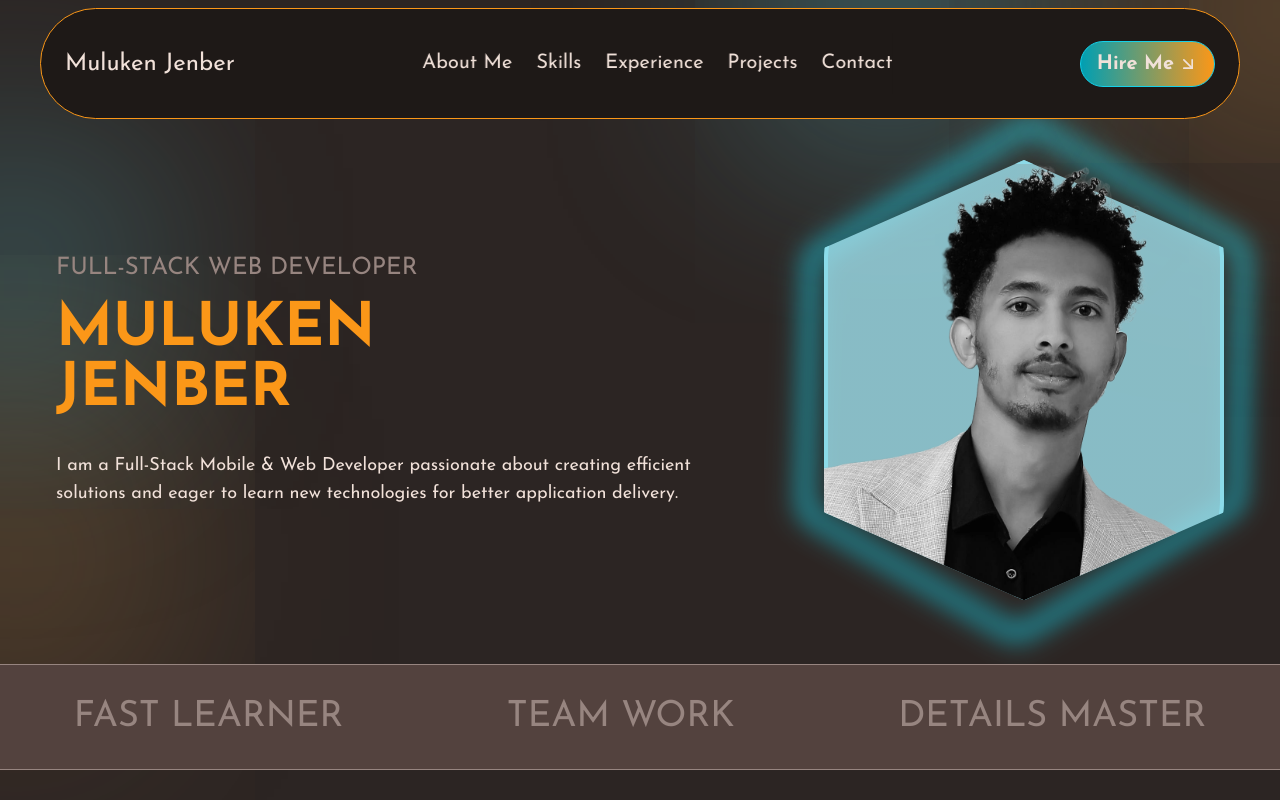
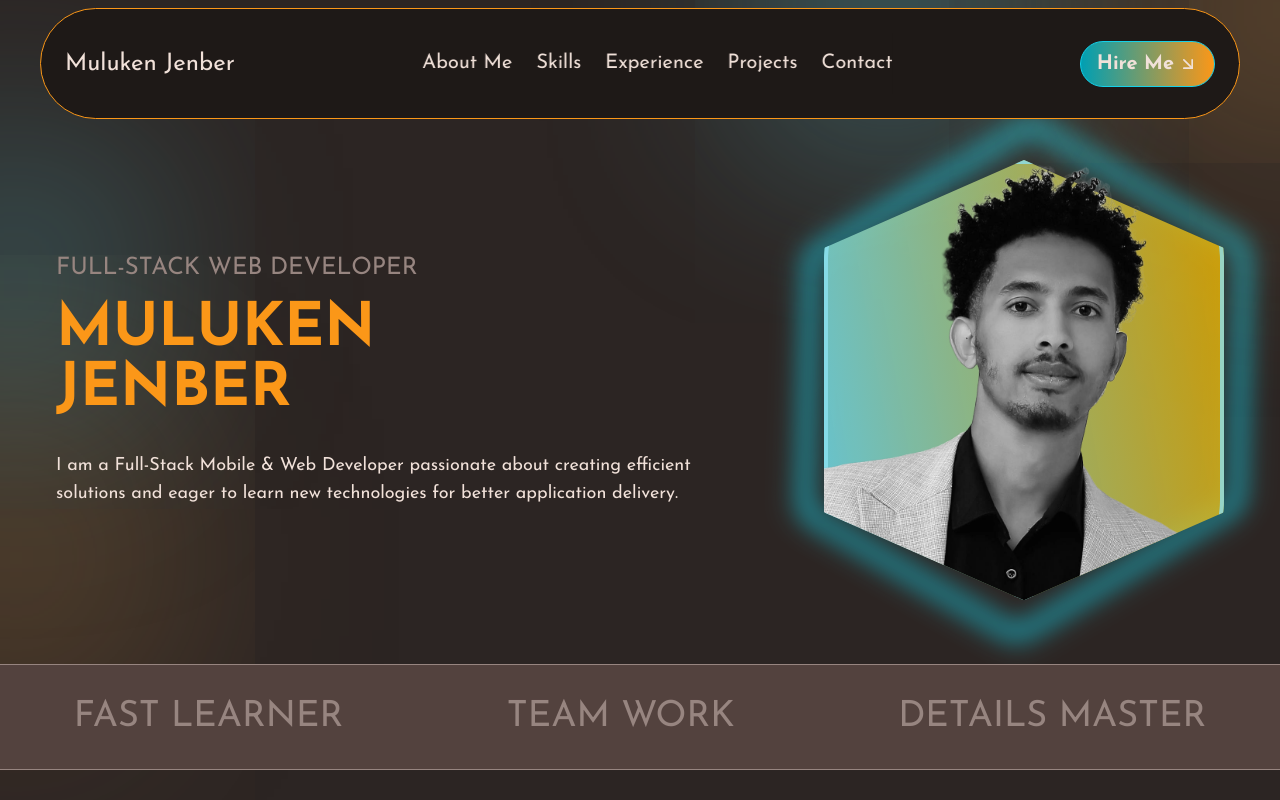
Before and after one commit to muluken0937/me, a React (Vite) app in the folder AQPortfolio/: page / in a window 1280 px wide. Shown: the top 800 px of the page. Built offline with nearby package versions, Linux system fonts and the light colour scheme.

Commit message:
improve css

```diff
--- a/AQPortfolio/src/index.css
+++ b/AQPortfolio/src/index.css
@@ -18,7 +18,7 @@ body {
 
 /* Background color for the full hexagon */
 .bg-cyan-500 {
-  background: linear-gradient(260deg, #a0e2eecc 100%, #e2f1f8 50%);
+  background: linear-gradient(260deg, #f0b905cc 5%, #64c5d6 100%);
   display: inline-block;
   outline: 4px solid rgba(141, 225, 240, 0.8);
   outline-offset: -4px;
```
